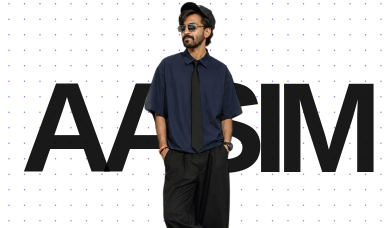
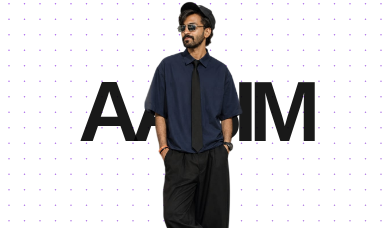
Before and after one commit to 080Aasim/Portfolio, a React (Vite) app: page / in a window 390 px wide. Shown: the part 266-494 px from the top of the page. Built offline with nearby package versions, Linux system fonts and the light colour scheme.

Commit message:
Changes in mobile version

```diff
--- a/src/components/Home.css
+++ b/src/components/Home.css
@@ -126,7 +126,7 @@ h1 {
 
   .poster-name {
     top: 34%;
-    font-size: clamp(8rem, 19vw, 8rem);
+    font-size: clamp(4rem, 22vw, 6rem);
   }
 
   .text {
```
